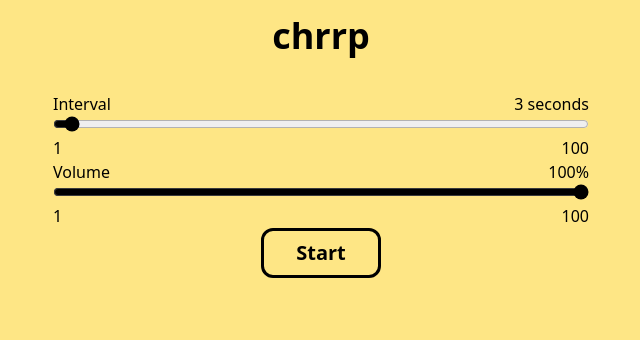
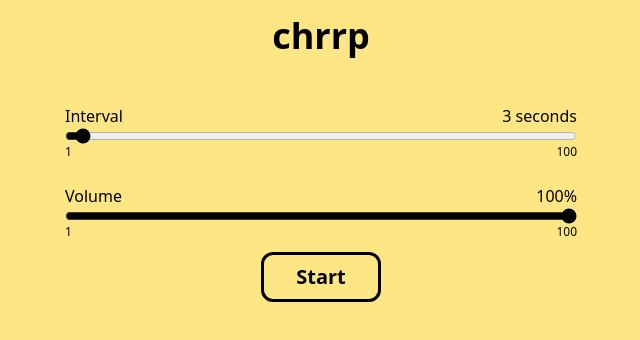
Before and after one commit to nathanism/chrrp, a Vue app: page / in a window 1280 px wide. Shown: the top 340 px of the page, without its empty margins (319-959 px from the left). Built offline with nearby package versions, Linux system fonts and the light colour scheme.

Commit message:
minor styling

```diff
--- a/src/App.vue
+++ b/src/App.vue
@@ -3,7 +3,7 @@ import AudioPlayer from './components/AudioPlayer.vue';
 </script>
 
 <template>
-  <div class="mx-auto my-auto bg-amber-200 w-full md:w-xl">
+    <div class="mx-auto my-auto w-full md:w-xl">
         <header class="p-4 text-center text-4xl font-bold">chrrp</header>
         <main class="p-5">
             <AudioPlayer />
--- a/src/components/AudioPlayer.vue
+++ b/src/components/AudioPlayer.vue
@@ -61,25 +61,29 @@ const startPlayer = (time: number) => {
 
 <template>
   <div class="flex flex-col">
+    <div class="flex flex-col p-3">
       <div class="flex justify-between">
         <label for="interval-control">Interval</label>
         <span>{{ interval }} seconds</span>
       </div>
       <input v-model="interval" id="interval-control" type="range" min="1" max="100"
-      class="range rounded-full border-0 bg-gray-200 accent-black text-base font-medium text-gray-500 mb-1">
-    <div class="flex justify-between">
+        class="range rounded-full border-0 bg-gray-200 accent-black text-base font-medium text-gray-500 m-0 p-0">
+      <div class="flex justify-between text-xs">
         <span>1</span>
         <span>100</span>
       </div>
+    </div>
+    <div class="flex flex-col p-3">
       <div class="flex justify-between">
         <label for="volume-control">Volume</label>
         <span>{{ volume }}%</span>
       </div>
       <input v-model="volume" id="volume-control" type="range" min="1" max="100"
-      class="range rounded-full border-0 bg-gray-200 accent-black text-base font-medium text-gray-500 mb-1">
-    <div class="flex justify-between">
+        class="range rounded-full border-0 bg-gray-200 accent-black text-base font-medium text-gray-500 m-0 p-0">
+      <div class="flex justify-between text-xs">
         <span>1</span>
         <span>100</span>
+      </div>
     </div>
     <div class="flex flex-col items-center">
       <button @click="isPlaying = !isPlaying"
```
Lines whose indentation alone changed are shown as unchanged.
